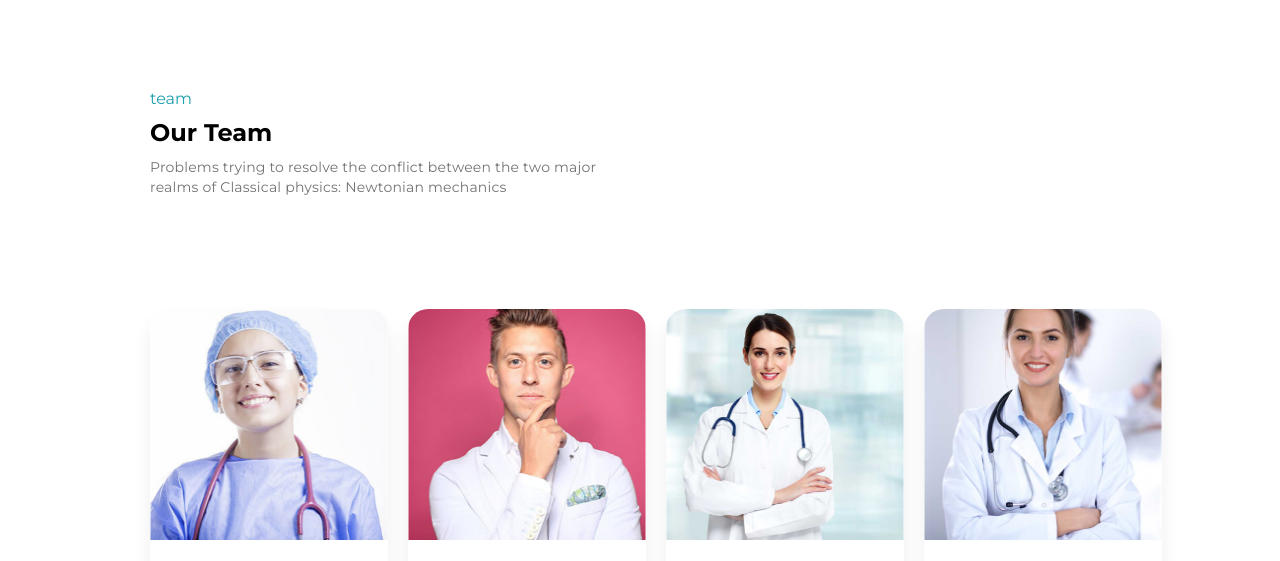
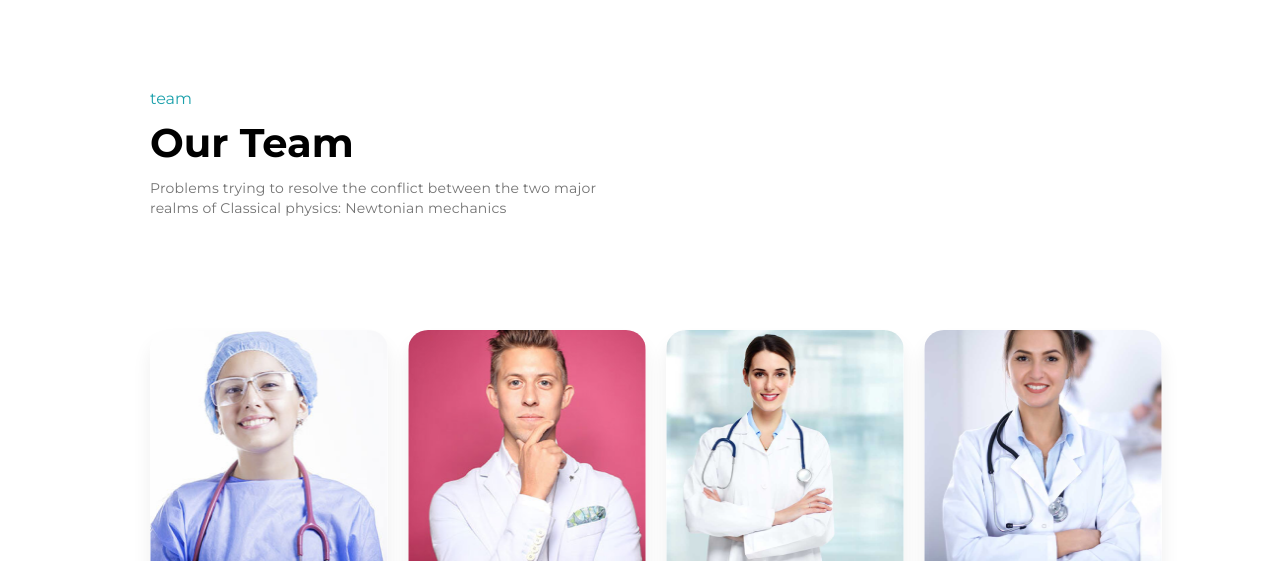
Before and after one commit to mutesialine/medical-core-bem, a plain HTML site: page index.html in a window 1280 px wide. Shown: the part 1230-1791 px from the top of the page. Drawn offline with nearby package versions, Linux system fonts and the light colour scheme.

Commit message:
design for all section

```diff
--- a/style.css
+++ b/style.css
@@ -4,7 +4,6 @@
   box-sizing: border-box;
   text-decoration: none;
 }
-
 body {
   font-family: 'Montserrat', sans-serif;
 }
@@ -110,9 +109,6 @@ body {
   justify-content: center;
   align-items: center;
   gap:144px;
-
-
-
 }
 .container__image {
   object-fit: cover;
@@ -136,9 +132,9 @@ body {
   gap:30px;
 }
 .container__heading {
- Font style: Bold
-Font size: 40px
-Line height: 50px
+ font-weight:bold;
+Font-size: 40px;
+Line-height: 50px;
 }
 .container__paragraph ,.container__paragraph2{
   color: #737373;
@@ -189,6 +185,7 @@ Line height: 50px
   font-size: 16px;
   line-height: 24px;
   letter-spacing: 0.1px;
+  font-weight: bold;
 }
 .user__title {
   font-style: normal;
```
